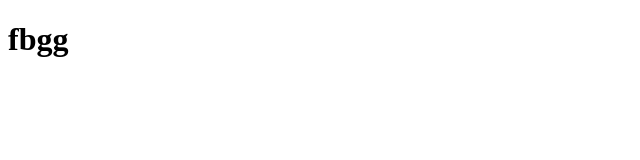
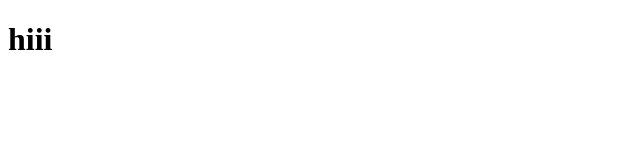
Before and after one commit to besmalahouel23/coursera-test, a plain HTML site: page site/index.html in a window 1280 px wide. Shown: the full height of the page, 0-640 px from the left. Drawn offline with Linux system fonts and the light colour scheme.

Commit message:
My first page.

```diff
--- a/site/index.html
+++ b/site/index.html
@@ -4,6 +4,6 @@
 	<title>Hi i m besma </title>
 </head>
 <body>
-	<h1>fbgg</h1>
+	<h1>hiii</h1>
 </body>
 </html>
```
